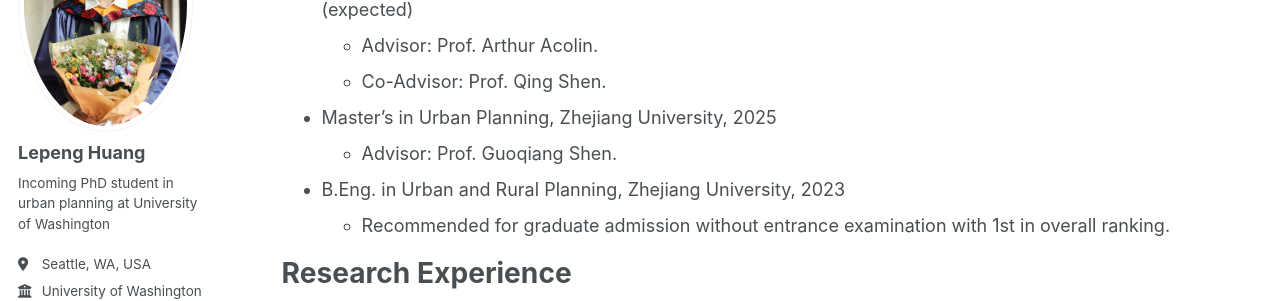
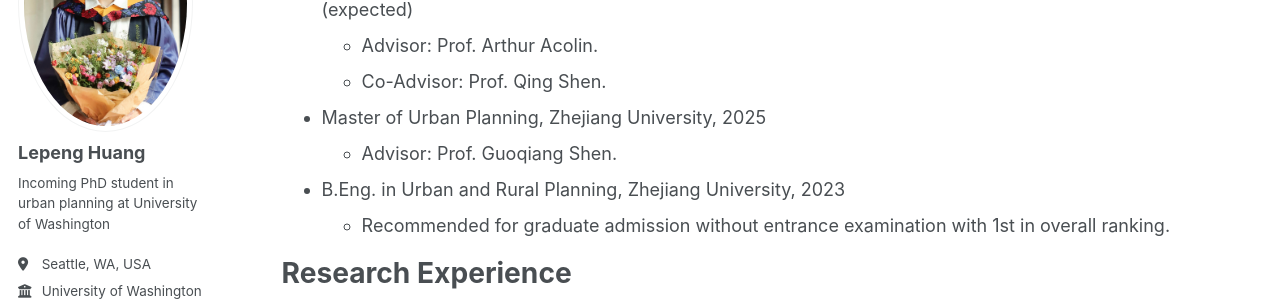
Before and after one commit to lepenghuang/lepenghuang.github.io, a Jekyll site: the page built from _pages/cv.md, in a window 1280 px wide and 900 px high. Shown: the part 224-525 px from the top of the window. Built offline with Jekyll 4.4.1, drawn with Linux system fonts in a browser that asks for light colours; some web fonts are replaced; a script that is not in the unit is left out.

Commit message:
Update cv.md

```diff
--- a/_pages/cv.md
+++ b/_pages/cv.md
@@ -14,7 +14,7 @@ Education
 * Ph.D in Interdisciplinary Ph.D. Program in Urban Design and Planning, University of Wahsington, 2029 (expected)
   * Advisor: Prof. Arthur Acolin.
   * Co-Advisor: Prof. Qing Shen.
-* Master's in Urban Planning, Zhejiang University, 2025
+* Master of Urban Planning, Zhejiang University, 2025
   * Advisor: Prof. Guoqiang Shen.
 * B.Eng. in Urban and Rural Planning, Zhejiang University, 2023
   * Recommended for graduate admission without entrance examination with 1st in overall ranking.
```
